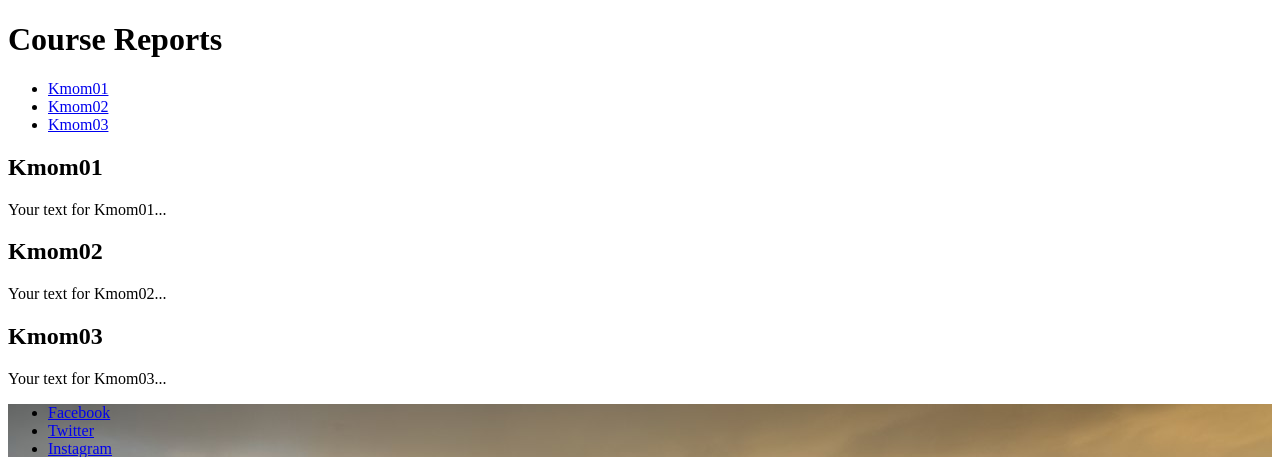
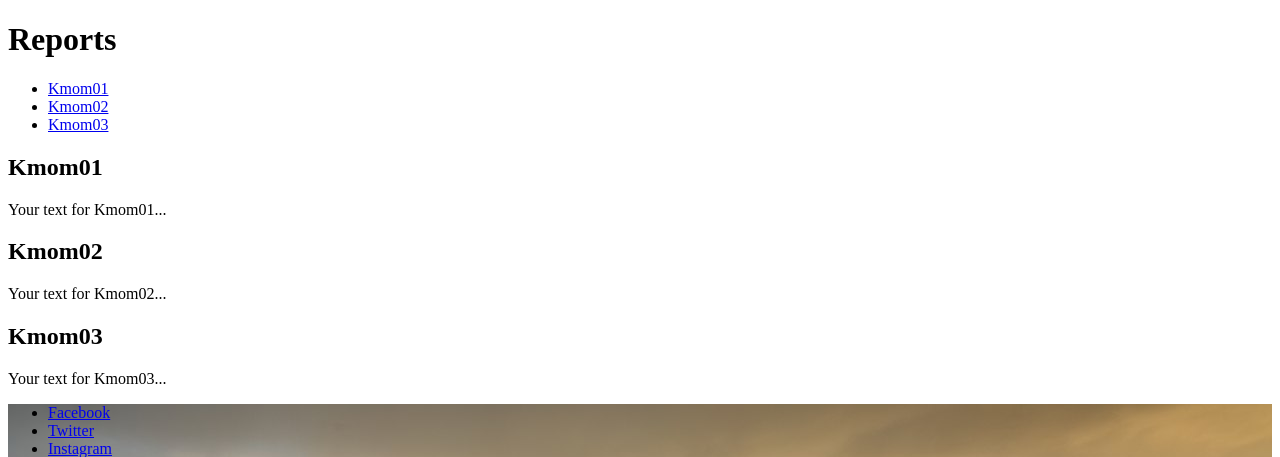
Before and after one commit to TinkzBot/Report, a Symfony app: template templates/report.html.twig in a window 1280 px wide. Shown: the part 134-591 px from the top of the page. Run offline with Twig, Linux system fonts and the light colour scheme; the template is opened without the code that fills it, so the values that code supplies are empty; some libraries are stand-ins or nearby versions.

Commit message:
Fixed Typo

```diff
--- a/templates/report.html.twig
+++ b/templates/report.html.twig
@@ -3,7 +3,7 @@
 {% block title %}Report{% endblock %}
 
 {% block body %}
-    <h1 class="report-title">Course Reports</h1>
+    <h1 class="report-title">Reports</h1>
 
     <nav class="report-navigation">
         <ul>
```
